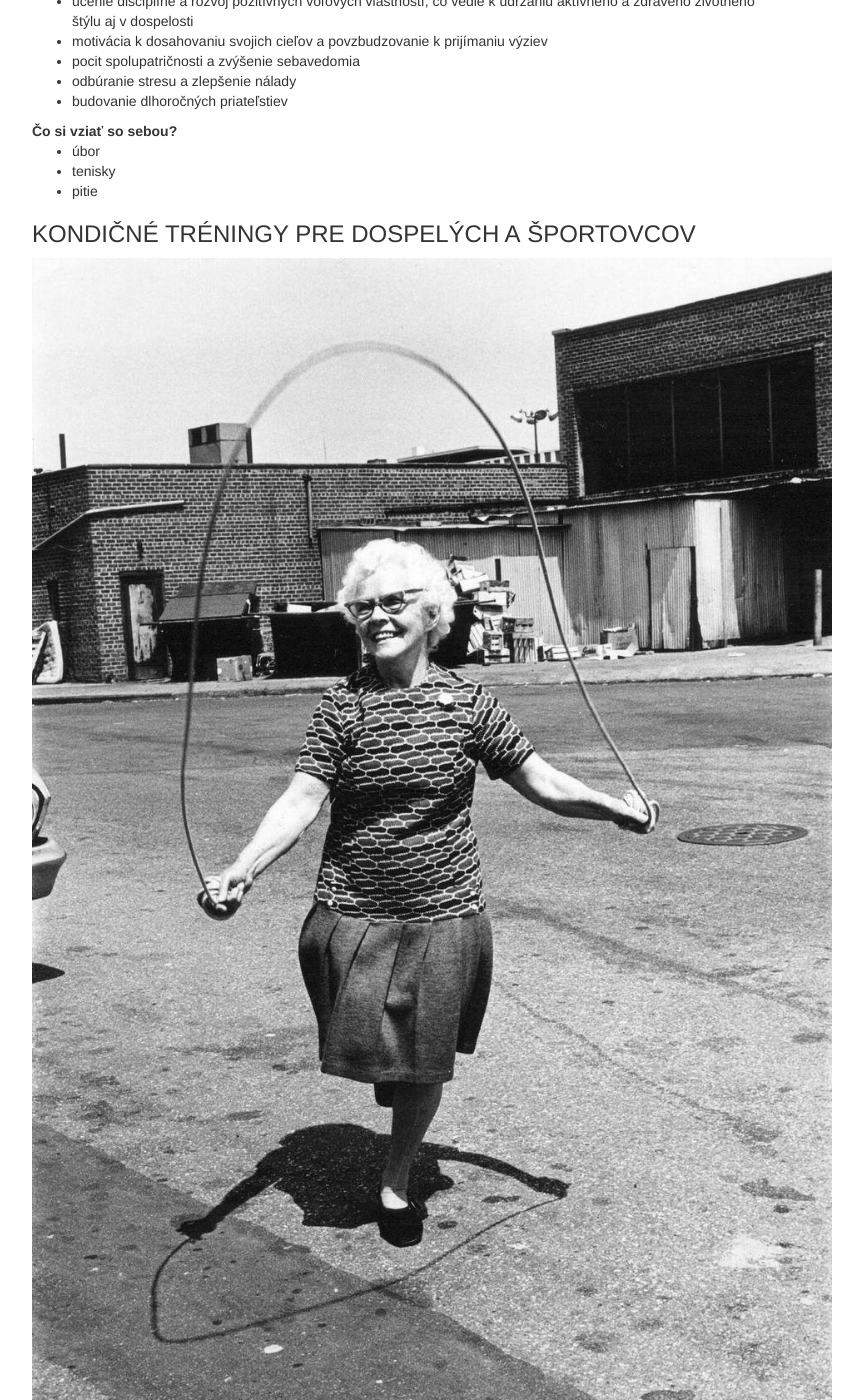
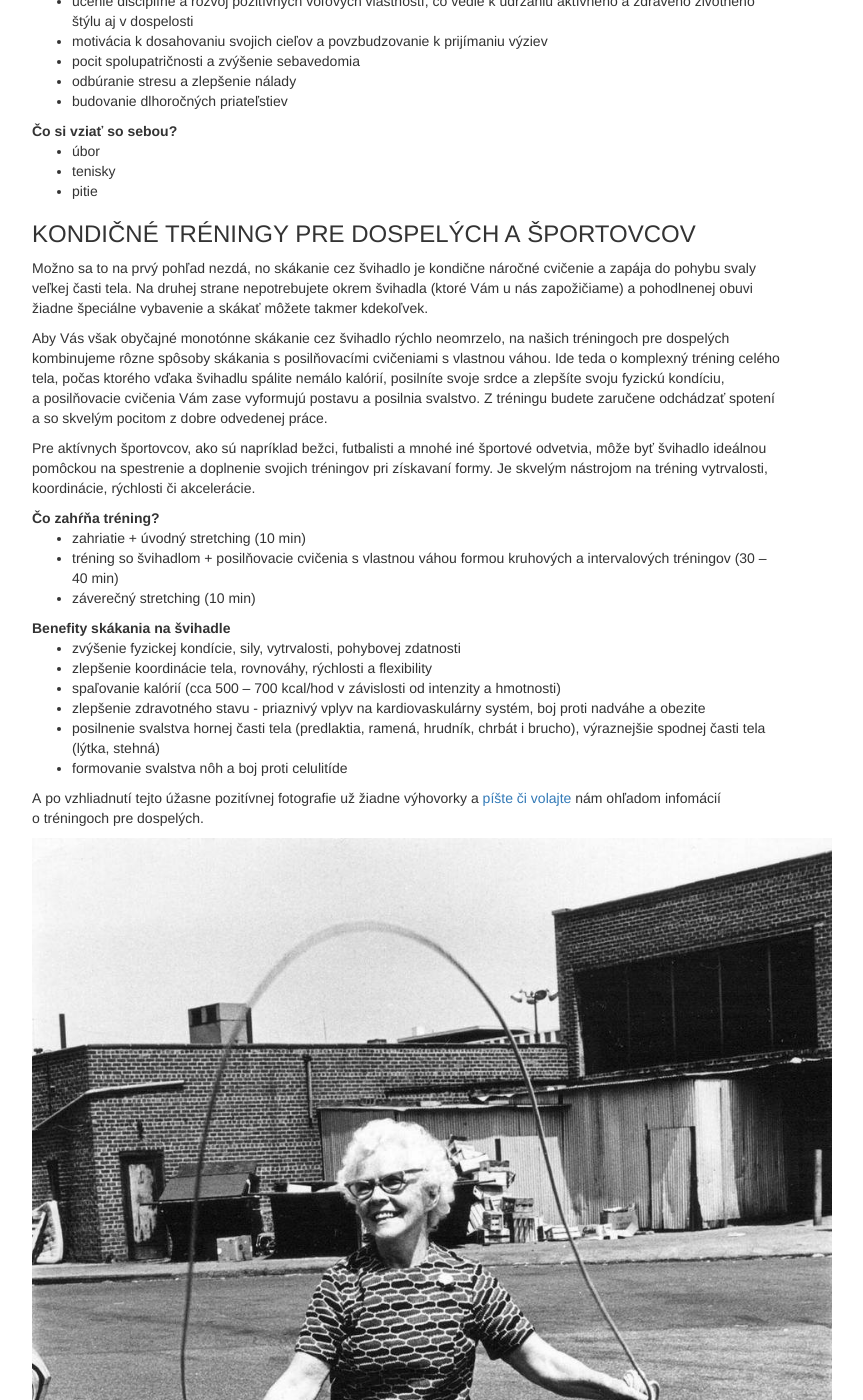
Before and after one commit to dejvo/dejvo.github.io, a Jekyll site: the page built from treningy.html, in a window 1280 px wide and 1400 px high, scrolled down 586 px. Shown: the whole window, without its empty margins (38-901 px from the left). Built offline with Jekyll 4.4.1, drawn with Linux system fonts in a browser that asks for light colours; comment, search, counter and statistics services are not loaded; some of the changed text lies outside the part shown.

Commit message:
Add content and links refactoring

```diff
--- a/_config.yml
+++ b/_config.yml
@@ -22,7 +22,11 @@ description: > # this means to ignore newlines until "baseurl:"
   line in _config.yml. It will appear in your document head meta (for
   Google search results) and in your feed.xml site description.
 baseurl: "" # the subpath of your site, e.g. /blog
-url: "https://dejvo.github.io" # the base hostname & protocol for your site
+url: "http://jumpropefactory.sk" # the base hostname & protocol for your site
+url_onas: "o-nas"
+url_treningy: "treningy"
+url_galeria: "galeria"
+url_kontakty: "kontakt"
 twitter_username: jekyllrb
 github_username:  jekyll
 excerpt_separator: <!--more-->
--- a/_layouts/my-layout.html
+++ b/_layouts/my-layout.html
@@ -31,10 +31,10 @@ isHtmlSuffix: true
             <nav class="navbar-default">
               <ul class="nav navbar-nav">
                 <li class="{% if page.url == '/' %}active{% endif %}"><a href="/">Home</a></li>
-                <li class="{% if page.permalink == 'o-nas' %}active{% endif %}"><a href="/o-nas{% if layout.isHtmlSuffix %}.html{% endif %}">O nás</a></li>
-                <li class="{% if page.permalink == 'treningy' %}active{% endif %}"><a href="/treningy{% if layout.isHtmlSuffix %}.html{% endif %}">Tréningy</a></li>
-                <li class="{% if page.permalink == 'galeria' %}active{% endif %}"><a href="/galeria{% if layout.isHtmlSuffix %}.html{% endif %}">Galéria</a></li>
-                <li class="{% if page.permalink == 'kontakt' %}active{% endif %}"><a href="/kontakt{% if layout.isHtmlSuffix %}.html{% endif %}">Kontakt</a></li>
+                <li class="{% if page.permalink == site.url_onas %}active{% endif %}"><a href="{{ site.url_onas }}">O nás</a></li>
+                <li class="{% if page.permalink == site.url_treningy %}active{% endif %}"><a href="{{ site.url_treningy }}">Tréningy</a></li>
+                <li class="{% if page.permalink == site.url_galeria %}active{% endif %}"><a href="{{ site.url_galeria }}">Galéria</a></li>
+                <li class="{% if page.permalink == site.url_kontakt %}active{% endif %}"><a href="{{ site.url_kontakt }}">Kontakt</a></li>
               </ul>
             </nav>
           </div>
--- a/galeria.html
+++ b/galeria.html
@@ -5,4 +5,4 @@ permalink: galeria
 ---
 
 <h2>Galéria</h2>
-<p>Tu su fotecky</p>
+<p>Coming soon!</p>
--- a/treningy.html
+++ b/treningy.html
@@ -35,8 +35,51 @@ permalink: treningy
     </ul>
 
     <h3>KONDIČNÉ TRÉNINGY PRE DOSPELÝCH A ŠPORTOVCOV</h3>
+    <p>
+    Možno sa to na prvý pohľad nezdá, no skákanie cez švihadlo je kondične náročné cvičenie a zapája do pohybu svaly veľkej časti tela. Na druhej strane nepotrebujete okrem švihadla (ktoré Vám u nás zapožičiame) a pohodlnenej obuvi žiadne špeciálne vybavenie a skákať môžete takmer kdekoľvek.
+    </p>
+    <p>
+    Aby Vás však obyčajné monotónne skákanie cez švihadlo rýchlo neomrzelo, na našich tréningoch pre dospelých kombinujeme rôzne spôsoby skákania s posilňovacími cvičeniami s vlastnou váhou. Ide teda o komplexný tréning celého tela, počas ktorého vďaka švihadlu spálite nemálo kalórií, posilníte svoje srdce a zlepšíte svoju fyzickú kondíciu, a posilňovacie cvičenia Vám zase vyformujú postavu a posilnia svalstvo. Z tréningu budete zaručene odchádzať spotení a so skvelým pocitom z dobre odvedenej práce.
+    </p>
+    <p>
+    Pre aktívnych športovcov, ako sú napríklad bežci, futbalisti a mnohé iné športové odvetvia, môže byť švihadlo ideálnou pomôckou na spestrenie a doplnenie svojich tréningov pri získavaní formy. Je skvelým nástrojom na tréning vytrvalosti, koordinácie, rýchlosti či akcelerácie.
+    </p>
+    <strong>Čo zahŕňa tréning?</strong>
+    <ul>
+      <li>zahriatie + úvodný stretching (10 min)</li>
+      <li>tréning so švihadlom + posilňovacie cvičenia s vlastnou váhou formou kruhových a intervalových tréningov (30 – 40 min)</li>
+      <li>záverečný stretching (10 min)</li>
+    </ul>
+
+    <strong>Benefity skákania na švihadle</strong>
+    <ul>
+    <li>zvýšenie fyzickej kondície, sily, vytrvalosti, pohybovej zdatnosti</li>
+    <li>zlepšenie koordinácie tela, rovnováhy, rýchlosti a flexibility</li>
+    <li>spaľovanie kalórií (cca 500 – 700 kcal/hod v závislosti od intenzity a hmotnosti)</li>
+    <li>zlepšenie zdravotného stavu - priaznivý vplyv na kardiovaskulárny systém, boj proti nadváhe a obezite</li>
+    <li>posilnenie svalstva hornej časti tela (predlaktia, ramená, hrudník, chrbát i brucho), výraznejšie spodnej časti tela (lýtka, stehná)</li>
+    <li>formovanie svalstva nôh a boj proti celulitíde</li>
+    </ul>
+    <p>
+    A po vzhliadnutí tejto úžasne pozitívnej fotografie už žiadne výhovorky a <a href="{{ site.url_kontakty }}">píšte či volajte</a> nám ohľadom infomácií o tréningoch pre dospelých.
+    </p>
     <img src="/img/treningy-dospeli.jpg" alt="Tréningy pre dospelých" width="800" />
 
     <h3>KURZY A WORKSHOPY PRE UČITEĽOV A TRÉNEROV</h3>
+    <p>
+    Švihadlo je stará známa vec. Skákaním cez neho sa bavili už generácie dávno pred nami, avšak v dnešnej dobe ho už nevídame na uliciach a len veľmi zriedka na školách. A pritom je to taká skvelá aktivita pre všetky deti. Len treba vedieť ako na ňu!
+    </p>
+    <p>
+    Spoluprácou s učiteľmi a trénermi na základných a stredných školách by sme chceli opäť tento šport priviesť k životu. Radi navštívime školy a zorganizujeme pre nich workshopy, na ktorých deťom aj učiteľom ukážeme, čo všetko sa dá so švihadlom dokázať. Učiteľom môžeme formou kurzov odovzdať skúsenosti, ktoré sme nazbierali v zahraničí a zorganizovať školenia pre rozhodcov.
+    </p>
+    <p>
+    Veríme, že so správnym prístupom trénerov si švihadlo znovu získa svojich nadšencov. Bolo by úžasné, keby na školách vznikali kluby či krúžky venujúce sa skákaniu cez švihadlo a tie by si potom medzi sebou merali sily na súťažiach v skákaní, tak ako je tomu pri iných športoch.
+    </p>
+    <p>
+      <img src="/img/workshopy.jpg" alt="Tréningy pre dospelých" width="800" />
+    </p>
+    <p>
+    V prípade záujmu o spoluprácu nás neváhajte <a href="{{ site.url_kontakty }}">kontaktovať.</a>
+    </p>
   </div>
 </div>
```
Also changed, not shown: other parts of _layouts/my-layout.html (+1 -1 lines), _posts/2016-08-29-nabor.md (+1 -1 lines), index.html (+4 -4 lines), img/workshopy.jpg (added).
